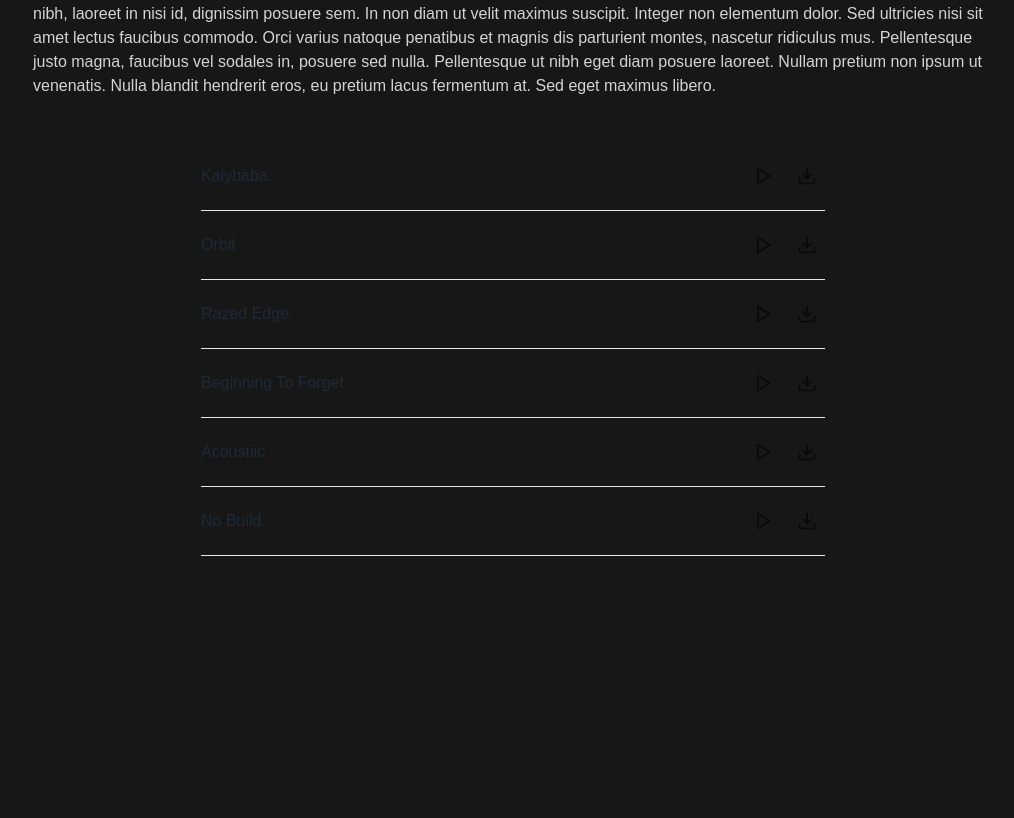
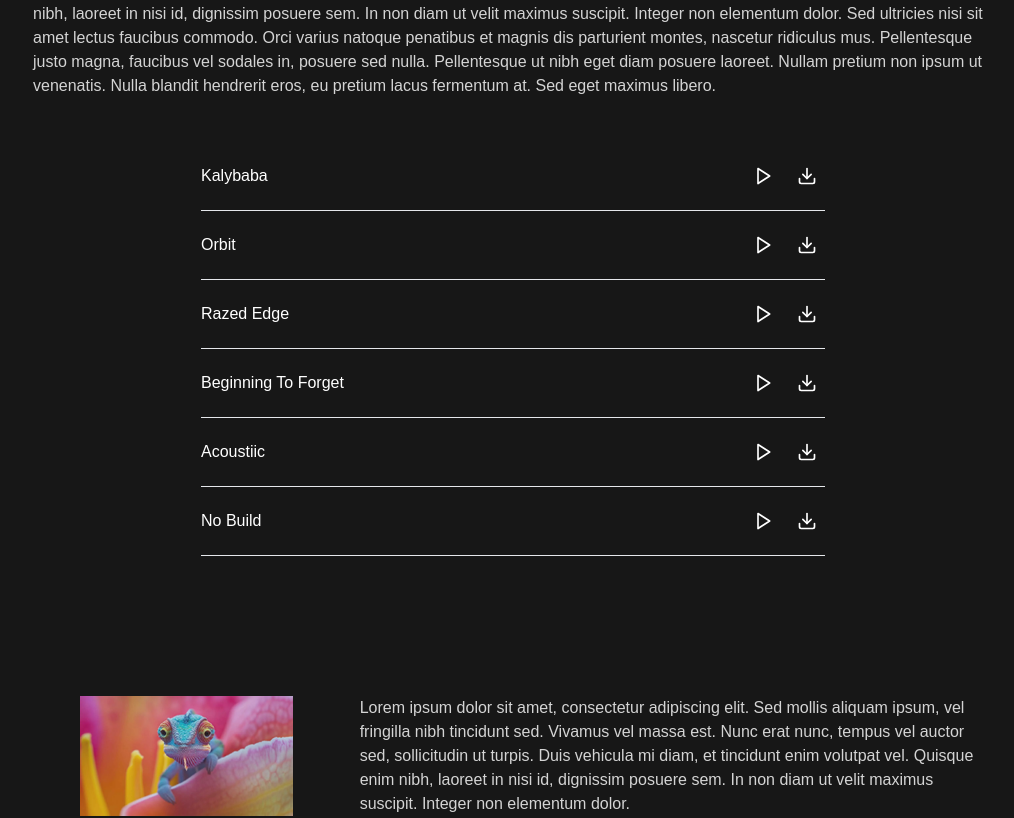
Before and after one commit to f0rbit/key-grip, a Next.js app: page /ep1 in a window 1280 px wide. Shown: the part 606-1424 px from the top of the page, without its empty margins (127-1141 px from the left). Built offline with nearby package versions, Linux system fonts and the light colour scheme.

Commit message:
fix: color fixes

```diff
--- a/src/components/audio-player.css
+++ b/src/components/audio-player.css
@@ -1,6 +1,5 @@
 /* Layout styles */
 .audio-player {
-  min-height: 100vh;
   padding-bottom: 6rem;
 }
 
@@ -27,15 +26,16 @@
 
 .control-button {
   padding: 0.5rem;
-  border-radius: 9999px;
+  border-radius: 100%;
+  color: white;
 }
 
 .control-button:hover {
-  background-color: #f3f4f6;
+  background-color: #5b5b5b;
 }
 
 .song-title {
-  color: #1f2937;
+  color: white;
 }
 
 /* Fixed bottom player */
@@ -47,6 +47,7 @@
   background-color: white;
   border-top: 1px solid #e5e7eb;
   padding: 0.75rem 1rem;
+  z-index: 10;
 }
 
 .player-container {
```
